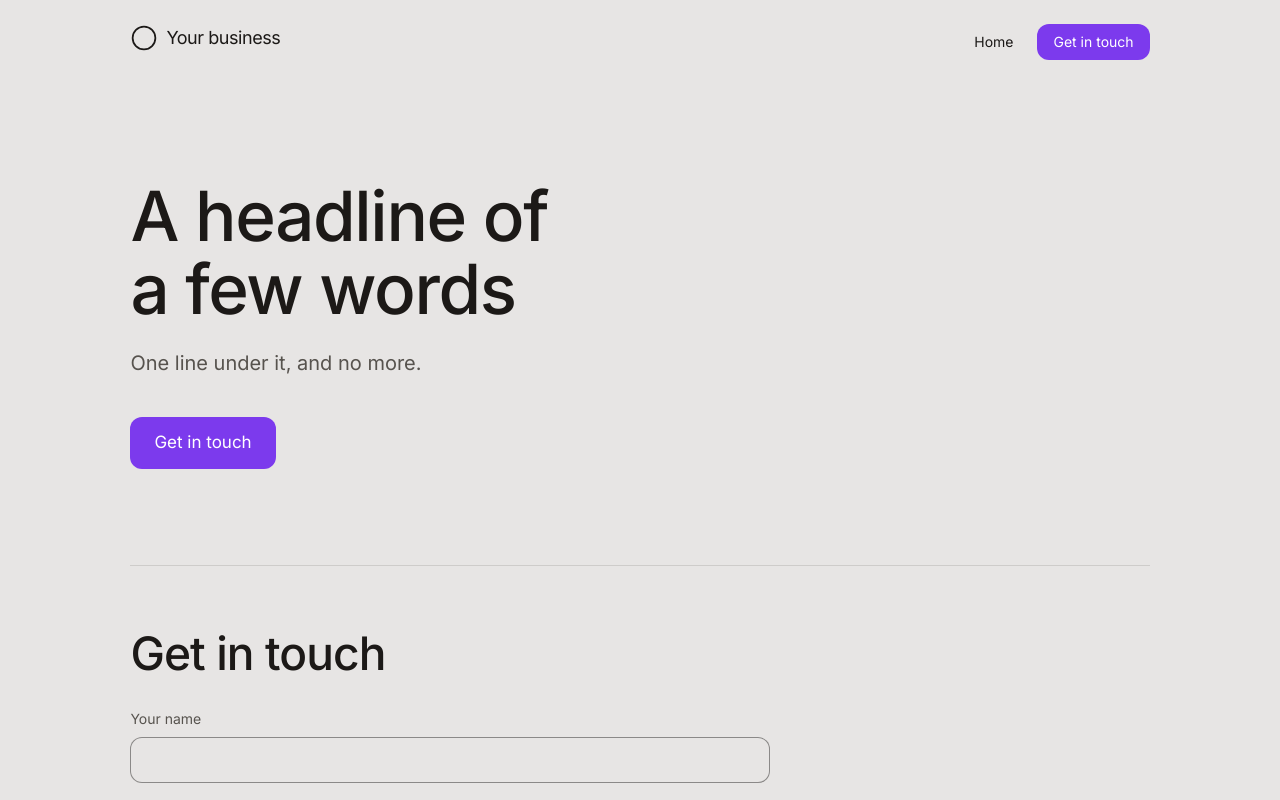
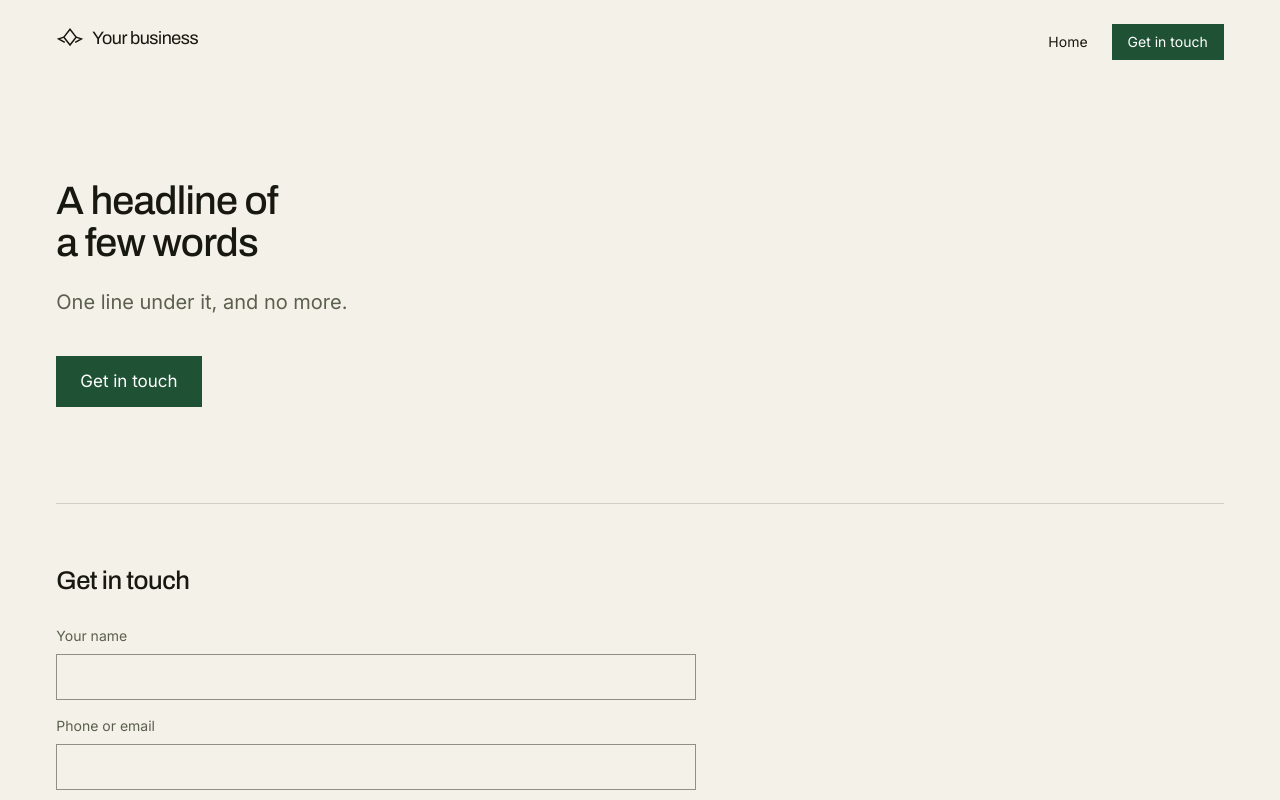
Before and after one commit to ThanhNV121097/project-22076780, a React (Vite) app in the folder code/frontend/: page / in a window 1280 px wide. Shown: the top 800 px of the page. Built offline with nearby package versions, Linux system fonts and the light colour scheme.

Commit message:
design: tokens, faces, the shop's mark and the shared type pieces

```diff
--- a/code/frontend/index.html
+++ b/code/frontend/index.html
@@ -4,15 +4,15 @@
     <meta charset="UTF-8" />
     <link rel="icon" type="image/svg+xml" href="/favicon.svg" />
     <meta name="viewport" content="width=device-width, initial-scale=1.0" />
-    <title>Site</title>
-    <meta name="description" content="" />
+    <title>Trà Sen Hồ Tây — loose-leaf tea on Quán Thánh, Hà Nội</title>
+    <meta name="description" content="A small tea shop at 58 Quán Thánh, Ba Đình. Lotus, jasmine and oolong blended here and sold in 100g and 250g tins, with a few tables for a pot. Open 8:00–21:00 every day." />
     <meta property="og:type" content="website" />
-    <meta property="og:title" content="Site" />
-    <meta property="og:description" content="" />
-    <meta property="og:image" content="" />
+    <meta property="og:title" content="Trà Sen Hồ Tây — loose-leaf tea on Quán Thánh, Hà Nội" />
+    <meta property="og:description" content="Lotus, jasmine and oolong blended at 58 Quán Thánh and sold in 100g and 250g tins. Open 8:00–21:00 every day." />
+    <meta property="og:image" content="/images/gallery-counter.jpg" />
     <link rel="preconnect" href="https://fonts.googleapis.com" />
     <link rel="preconnect" href="https://fonts.gstatic.com" crossorigin />
-    <link href="https://fonts.googleapis.com/css2?family=Inter:ital,opsz,wght@0,14..32,100..900;1,14..32,100..900&family=Archivo:wght@400;500;600&family=Instrument+Serif&display=swap" rel="stylesheet" />
+    <link href="https://fonts.googleapis.com/css2?family=Inter:opsz,wght@14..32,300..600&family=Archivo:wght@400;500&display=swap" rel="stylesheet" />
   </head>
   <body>
     <div id="root"></div>
--- /dev/null
+++ b/code/frontend/src/components/Label.tsx
@@ -0,0 +1,16 @@
+import { T } from "../editable";
+
+/**
+ * The small-caps label that leads every section on every page: 11px,
+ * 0.16em letterspaced, ink-soft. It carries information — a street, a
+ * weight, a count — never a decorative word.
+ */
+export default function Label({ k, className = "" }: { k: string; className?: string }) {
+  return (
+    <T
+      k={k}
+      as="p"
+      className={`font-body text-[length:var(--size-label)] uppercase tracking-[var(--tracking-label)] text-ink-soft ${className}`}
+    />
+  );
+}
--- a/code/frontend/src/components/LogoMark.tsx
+++ b/code/frontend/src/components/LogoMark.tsx
@@ -1,13 +1,14 @@
 /**
- * The design's mark, when the owner has no logo: a placeholder the design
- * replaces with one drawn for this business — a simple geometric SVG in
- * currentColor (a monogram, the shape of what they make), never a picture,
- * never generated text. public/favicon.svg is the same mark.
+ * The shop's mark: a lotus drawn with straight lines — one centre petal and
+ * two side petals — in currentColor, so it takes the ink of wherever it
+ * sits. public/favicon.svg is the same mark.
  */
 export default function LogoMark({ className = "" }: { className?: string }) {
   return (
-    <svg viewBox="0 0 32 32" className={className} aria-hidden="true" fill="none" stroke="currentColor" strokeWidth="2">
-      <circle cx="16" cy="16" r="13" />
+    <svg viewBox="0 0 32 32" className={className} aria-hidden="true" fill="none" stroke="currentColor" strokeWidth="1.75" strokeLinejoin="miter">
+      <path d="M16 6 L23 15 L16 24 L9 15 Z" />
+      <path d="M9 15 L3 17 L10 21" />
+      <path d="M23 15 L29 17 L22 21" />
     </svg>
   );
 }
--- /dev/null
+++ b/code/frontend/src/components/Price.tsx
@@ -0,0 +1,22 @@
+import { formatPrice } from "../lib/format";
+
+/**
+ * A price, set as the display figures this shop's board is built on: Archivo
+ * 500, tabular, right-aligned so the digits line up down the column. `soft`
+ * is the second weight on a row — the same figures, quieter ink.
+ */
+export default function Price({ amount, soft = false, testId, className = "" }: {
+  amount: number | null | undefined;
+  soft?: boolean;
+  testId?: string;
+  className?: string;
+}) {
+  return (
+    <span
+      data-testid={testId}
+      className={`block font-display text-[length:var(--size-price)] leading-none tracking-[var(--tracking-display)] tabular-nums text-right ${soft ? "text-ink-soft" : "text-ink"} ${className}`}
+    >
+      {formatPrice(amount)}
+    </span>
+  );
+}
--- /dev/null
+++ b/code/frontend/src/components/Reveal.tsx
@@ -0,0 +1,22 @@
+import { motion, useReducedMotion } from "framer-motion";
+import type { ReactNode } from "react";
+
+/**
+ * A section as it enters: up 16px over 0.6s on the design's own easing, once.
+ * With prefers-reduced-motion it simply is there — no fade, no movement.
+ */
+export default function Reveal({ children, delay = 0, className = "" }: { children: ReactNode; delay?: number; className?: string }) {
+  const still = useReducedMotion();
+  if (still) return <div className={className}>{children}</div>;
+  return (
+    <motion.div
+      className={className}
+      initial={{ opacity: 0, y: 16 }}
+      whileInView={{ opacity: 1, y: 0 }}
+      viewport={{ once: true, margin: "-80px" }}
+      transition={{ duration: 0.6, delay, ease: [0.22, 0.7, 0.21, 1] }}
+    >
+      {children}
+    </motion.div>
+  );
+}
--- a/code/frontend/src/theme.css
+++ b/code/frontend/src/theme.css
@@ -1,60 +1,41 @@
-/* The design's tokens. Every colour, face and shape on the site is one of
-   these, so the owner changes the whole site by changing a value here — in
-   the Studio, without a rebuild. Components never carry a raw colour.
-
-   THE PALETTE BELOW IS A PLACEHOLDER AND CI REFUSES IT. Every value still
-   marked UNSET has to be replaced with this business's own — in the light
-   block here and in the two dark blocks at the foot of the file — and the
-   UNSET marker removed with it.
-
-   It used to ship a finished cream-and-clay palette, and that is exactly why
-   it has to go. Three designs in a row — a golf club, a coffee roastery and
-   an audio shop — came back with it: one of them byte for byte, the other two
-   within a few per cent. A default good enough to ship is the strongest
-   anchor there is, because changing it is risk with no reward. Nothing was
-   wrong with those colours except that nobody chose them. */
+/* Trà Sen Hồ Tây — the tokens of the direction the owner chose, "Prices on
+   the board". One light palette: the ground is the colour of unbleached
+   paper, the one accent is tea-leaf green and is used only where something
+   is clickable. Every division on this site is a hairline, so there is no
+   radius and no shadow in the design: the radius tokens are 0 and the pill
+   is kept for the round call buttons on a phone. */
 :root {
-  --ground: #E7E5E4; /* UNSET */
-  --surface: #FFFFFF; /* UNSET */
-  --ink: #1C1917; /* UNSET */
-  --ink-soft: #57534E; /* UNSET */
-  --accent: #7C3AED; /* UNSET */
-  --accent-ink: #FFFFFF; /* UNSET */
-  --line: rgba(28, 25, 23, 0.12); /* UNSET */
-  /* The edge of a form field, which is NOT --line. --line is a hairline
-     between sections and is meant to be nearly invisible; an input has to be
-     findable. One run set --line to #2A2B30 on a #0B0B0C ground — correct
-     for a divider — and every field on the site came out at 1.39:1 against
-     the page, ten defects the walk reported as field-edge. Give this one at
-     least 3:1 against --ground. */
-  --field-line: rgba(28, 25, 23, 0.45); /* UNSET */
-  /* One mode. A site has the palette its chosen direction settled on and no
-     other: a second mode is a second design, and the ground nobody chose is
-     the ground nobody checks. color-scheme tells the browser which it is, so
-     form controls, scrollbars and the page's own background match. Set it to
-     dark when this palette is a dark one. */
+  --ground: #F4F1E8;
+  --surface: #FFFFFF;
+  --ink: #17180F;
+  --ink-soft: #5B5F4E;
+  --accent: #1F5134;
+  --accent-ink: #FFFFFF;
+  --line: rgba(23, 24, 15, 0.16);
+  /* A field has to be findable: this is 3:1 against the ground, where --line
+     is a nearly invisible section hairline. */
+  --field-line: rgba(23, 24, 15, 0.45);
   color-scheme: light;
 
-  /* House style: one clean sans, headings confident but not heavy — an h1
-     at most 76px and an h2 at most 52px at 1440px. Inter is the fallback a
-     design falls back TO, not the one it falls into by saying nothing: name
-     the face this business uses, even when the answer is Inter. */
-  --font-display: "Inter"; /* UNSET */
-  --font-body: "Inter"; /* UNSET */
+  /* Archivo for every heading and every price — the house style's one unlock,
+     a grotesk with the character of a shop sign. Inter for reading. */
+  --font-display: "Archivo";
+  --font-body: "Inter";
   --weight-display: 500;
   --tracking-display: -0.02em;
-  /* The scale a landing page wants, which is not the scale a shop wants.
-     Choose both for what this site has to fit; 76px / 52px is the ceiling,
-     not the target. */
-  --size-h1: clamp(2.5rem, 5.4vw, 4.75rem); /* UNSET */
-  --size-h2: clamp(2rem, 3.6vw, 3.25rem); /* UNSET */
+  /* A board, not a landing page: the headline is small so the goods, the
+     prices and the hours all sit in the first screen. */
+  --size-h1: clamp(2rem, 3.1vw, 2.75rem);
+  --size-h2: clamp(1.5rem, 2vw, 1.75rem);
+  /* Prices are the largest numerals on the page. */
+  --size-price: clamp(1.6rem, 2.4vw, 2.125rem);
+  --size-label: 11px;
+  --tracking-label: 0.16em;
 
-  --radius: 12px;
-  --radius-sm: 6px;
+  --radius: 0px;
+  --radius-sm: 0px;
   --radius-pill: 999px;
 
-  /* Spacing, shadow and motion: one scale each, so a story can always name a
-     value. A category the design does not use stays defined and unused. */
   --space-1: 4px;
   --space-2: 8px;
   --space-3: 12px;
@@ -63,31 +44,25 @@
   --space-8: 32px;
   --space-12: 48px;
   --space-16: 64px;
-  --shadow-sm: 0 1px 2px rgba(27, 25, 23, 0.06);
-  --shadow-md: 0 8px 24px -12px rgba(27, 25, 23, 0.25);
-  --duration-fast: 120ms;
-  --duration-base: 220ms;
-  --ease-out: cubic-bezier(0.2, 0.7, 0.2, 1);
 
-  --page: 1160px;
-  --gutter: clamp(20px, 5.5vw, 72px);
+  /* The design draws no shadows; these are the two the scaffold's own
+     components need for the floating call buttons on a phone. */
+  --shadow-sm: 0 1px 2px rgba(23, 24, 15, 0.08);
+  --shadow-md: 0 10px 28px -16px rgba(23, 24, 15, 0.35);
+
+  --duration-fast: 140ms;
+  --duration-base: 600ms;
+  --ease-out: cubic-bezier(0.22, 0.7, 0.21, 1);
+
+  --page: 1320px;
+  --gutter: clamp(20px, 4.4vw, 64px);
   --header-h: 64px;
-  /* What a page keeps clear at its foot below 1024px while ContactDock
-     floats there: the 56px buttons, their 16px offset and a margin. */
   --dock-space: calc(88px + env(safe-area-inset-bottom, 0px));
-  /* The tile behind a product picture (ProductImage). Light in both modes:
-     the tools cut products out of a white studio backdrop, and a white or
-     silver product cut out onto a dark ground loses its shading. */
-  --product-ground: #F2F2F4;
-  /* Words drawn ON that tile — a <Picture> block's caption where a product
-     has no photograph yet. The tile is light in both modes, so --ink-soft
-     (light on a dark site) was invisible there. */
-  --product-ground-ink: #57534E;
 
-  /* The ground and the ink of a <Picture> block standing where a photograph
-     is not there yet. The site's own surface by default; <ProductImage>
-     re-points them at its light tile, because a block painted --surface
-     inside a lit tile was a dark hole in the grid. */
+  /* The tile a cut-out tin stands on: white, so three tins photographed
+     anywhere read as one treatment. */
+  --product-ground: #FFFFFF;
+  --product-ground-ink: #5B5F4E;
   --picture-ground: var(--surface);
   --picture-ink: var(--ink-soft);
 }
```
Also changed, not shown: code/frontend/public/favicon.svg.
